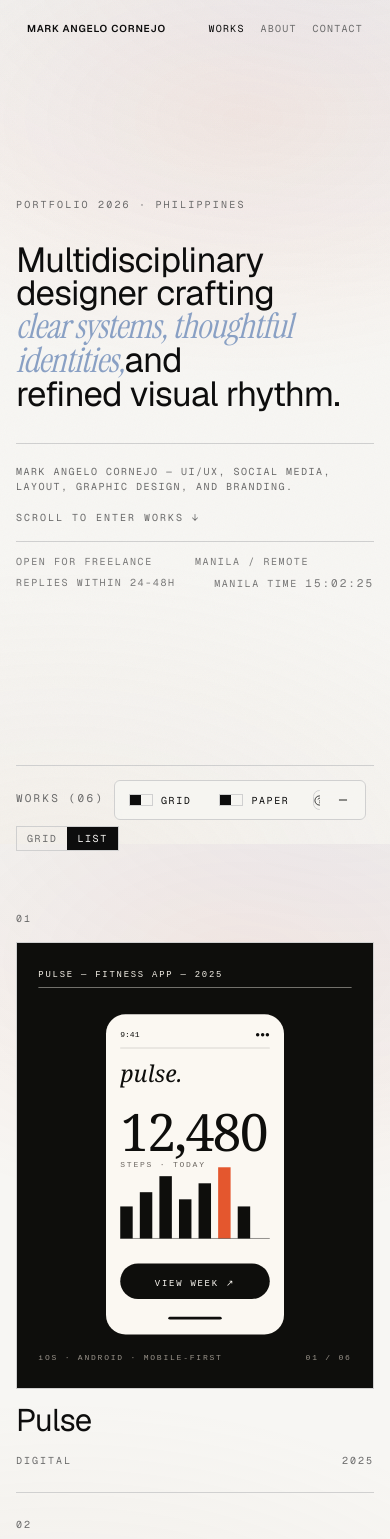
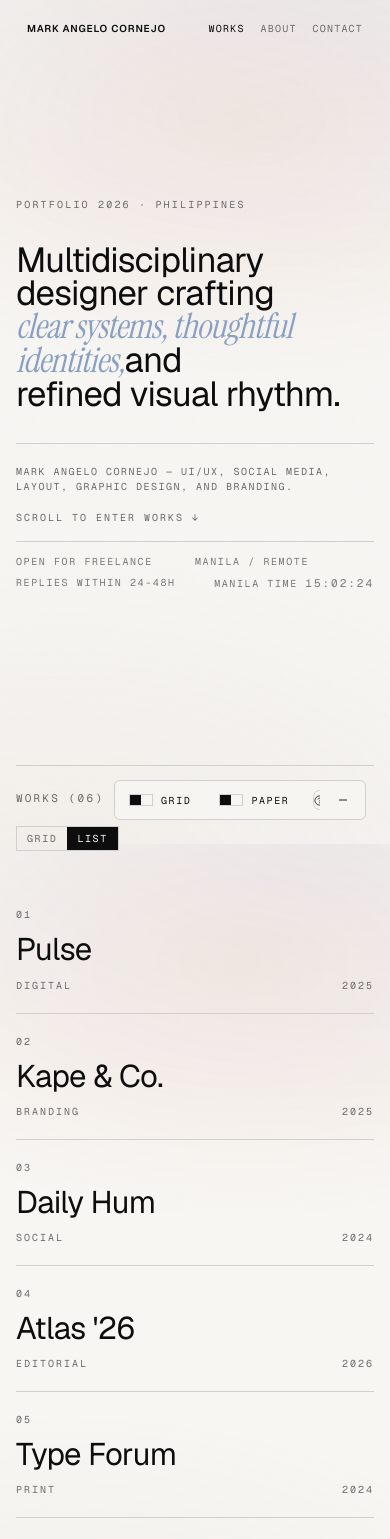
Before and after one commit to iSlowxz/creativeportfolio, a Next.js app: page / in a window 390 px wide. Shown: the top 1539 px of the page. Built offline with nearby package versions, Linux system fonts and the light colour scheme.

Commit message:
Update Works component styles by adjusting padding and text size for improved layout consistency. Removed unnecessary div elements to streamline rendering.

```diff
--- a/src/components/works.tsx
+++ b/src/components/works.tsx
@@ -211,17 +211,12 @@ export function Works() {
                     type="button"
                     onClick={() => setActiveSlug(p.slug)}
                     data-cursor="view"
-                    className="grid w-full grid-cols-12 items-center gap-x-4 gap-y-4 py-6 text-left"
+                    className="grid w-full grid-cols-12 items-center gap-x-4 gap-y-3 py-5 text-left"
                   >
                     <span className="col-span-12 font-mono text-[10px] uppercase tracking-[0.2em] text-[var(--ash)]">
                       {p.index}
                     </span>
-                    <div className="col-span-12 overflow-hidden border hairline bg-[var(--paper)]">
-                      <div className="aspect-[4/5]">
-                        {coverBySlug[p.slug]}
-                      </div>
-                    </div>
-                    <span className="col-span-12 text-[clamp(1.35rem,8vw,2.8rem)] leading-none tracking-[-0.02em]">
+                    <span className="col-span-12 text-[clamp(1.6rem,8vw,2.8rem)] leading-none tracking-[-0.02em]">
                       {p.title}
                     </span>
                     <span className="col-span-6 font-mono text-[10px] uppercase tracking-[0.2em] text-[var(--ash)]">
```
